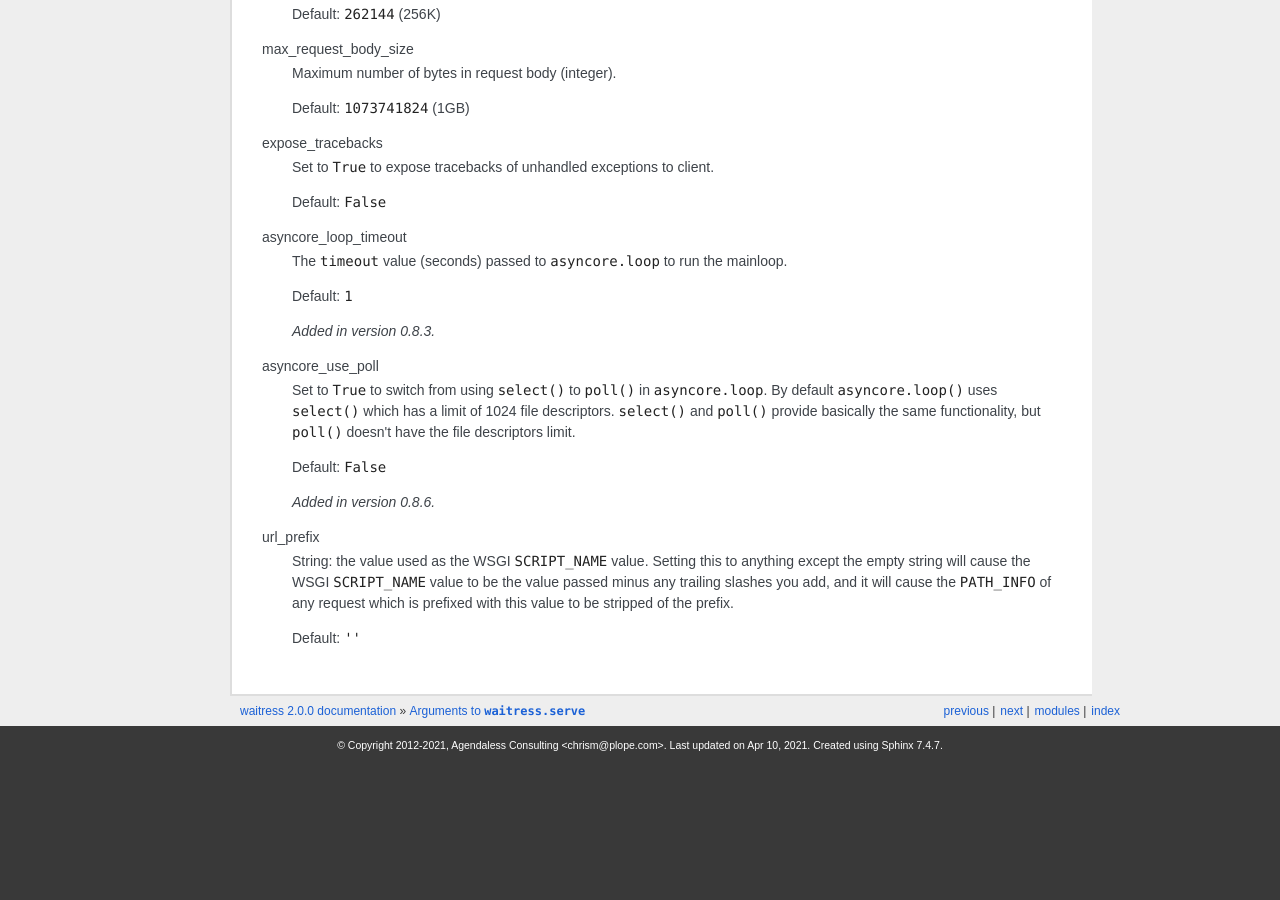
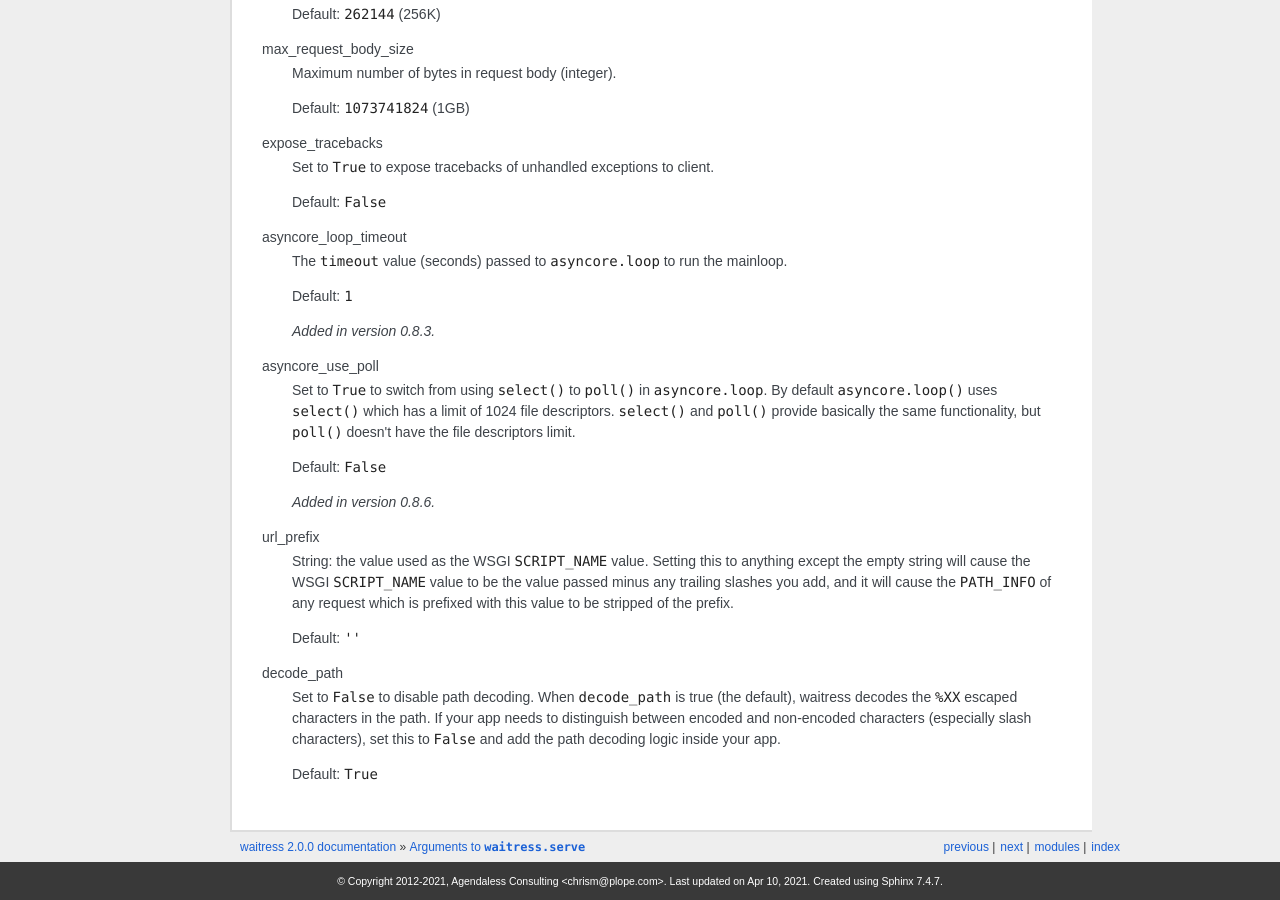
Before and after one commit to Pylons/waitress, a Sphinx documentation site: the page built from docs/arguments.rst, in a window 1280 px wide and 900 px high, scrolled down 4546 px. Built offline with Sphinx 7.4.7, drawn with Linux system fonts in a browser that asks for light colours; some web fonts are replaced; before the commit the page ends 5310 px from its top, so only the background shows below that.

Commit message:
Add the decode_path adjustment, enabled by default. Tests included.

```diff
--- a/docs/arguments.rst
+++ b/docs/arguments.rst
@@ -301,3 +301,12 @@ url_prefix
     be stripped of the prefix.
 
     Default: ``''``
+
+decode_path
+    Set to ``False`` to disable path decoding. When ``decode_path`` is true
+    (the default), waitress decodes the ``%XX`` escaped characters in the path.
+    If your app needs to distinguish between encoded and non-encoded characters
+    (especially slash characters), set this to ``False`` and add the path
+    decoding logic inside your app.
+
+    Default: ``True``
```
Also changed, not shown: CHANGES.txt (+10 -0 lines), 6 other files.
